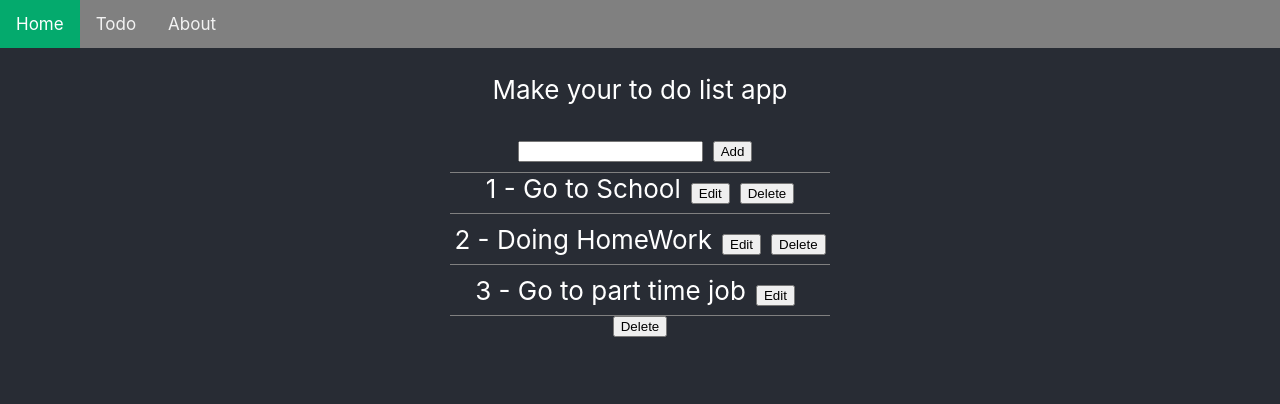
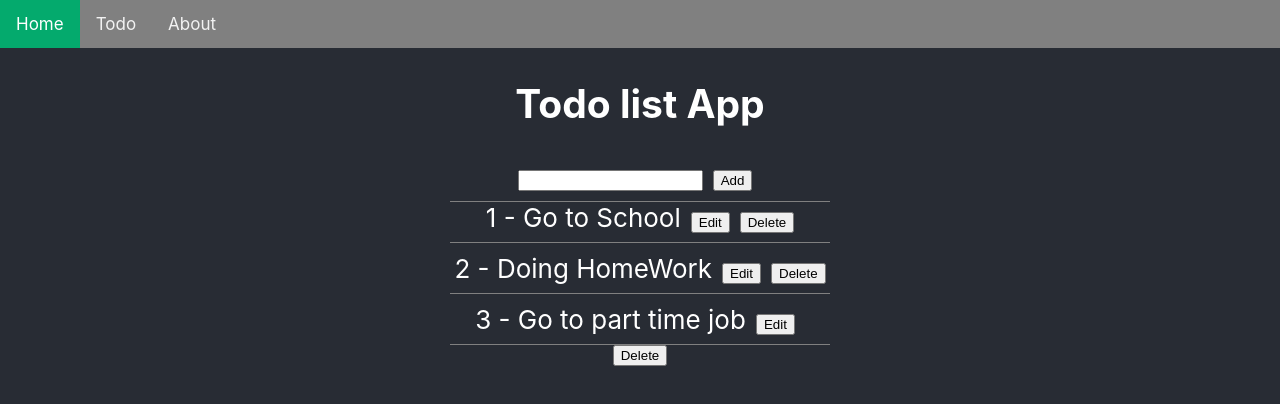
Before and after one commit to trungdung70199/my-react-app, a React (Create React App) app: page /todo in a window 1280 px wide. Shown: the top 404 px of the page. Built offline with nearby package versions, Linux system fonts and the light colour scheme.

Commit message:
update app home addComponent addTodo

```diff
--- a/src/views/App.js
+++ b/src/views/App.js
@@ -22,7 +22,6 @@ function App() {
 			<header className="App-header">
 				<Nav />
 				{/* <img src={logo} className="App-logo" alt="logo" /> */}
-				<p>Make your to do list app</p>
 
 				{/* <MyComponent />  */}
 				{/*Shortcut type*/}
--- a/src/views/Example/AddComponent.js
+++ b/src/views/Example/AddComponent.js
@@ -23,7 +23,8 @@ class AddComponent extends React.Component {
         event.preventDefault()// su dung  preventDefault: website se k reload lai
         console.log('>>> Check data input:', this.state)
         if(!this.state.title || !this.state.salary){
-            alert('Missing required')
+            toast.error('Missing required')
+            alert(`Missing required`)
             return;
         }
         // alert('Click me!')
--- a/src/views/Example/Home.js
+++ b/src/views/Example/Home.js
@@ -4,6 +4,7 @@ class Home extends React.Component {
     render() {
         return (
             <>
+                <h1>Make your Todo list with my app</h1>
                 <p>Click the Todo and start make your todo list.</p>
                 <p>Click the about you can see some job and salary.</p>
             </>
--- a/src/views/Todo/AddTodo.js
+++ b/src/views/Todo/AddTodo.js
@@ -15,6 +15,7 @@ class AddTodo extends React.Component {
     handleAddTodo = () => {
         if(!this.state.title) {
             toast.error(`Missing title's Todo`)
+            alert(`Missing title's Todo`)
             return;
             // if(undefined/null/empty) => false
         }
@@ -32,6 +33,7 @@ class AddTodo extends React.Component {
         let { title } = this.state;
         return(
             <div className="add-todo">
+                <h2>Todo list App</h2>
                 <input type="text" value={title}
                     onChange={(event) => this.handleOnChangeTitle(event)}
                 />
```
